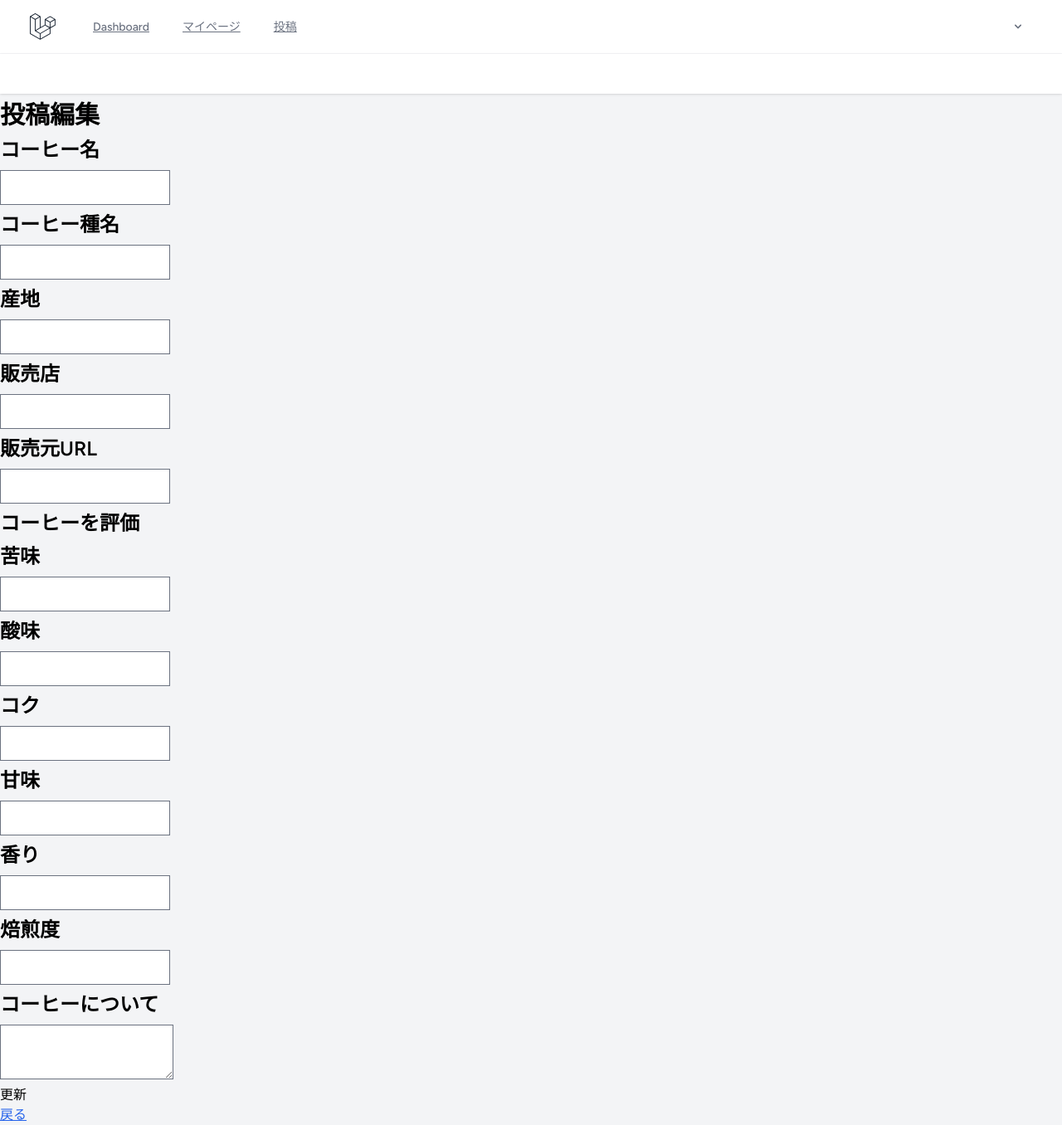
After one commit to ok66ym/coffeeApp, a Laravel app: template resources/views/posts/edit.blade.php in a window 1280 px wide. The commit adds this page. Shown: the whole page at 83% size. Run offline with Laravel 9, Linux system fonts and the light colour scheme; the template is opened without the code that fills it, so the values that code supplies are empty; style sheets or scripts are compiled from the project's sources.

Commit message:
Implemented post editing and post deletion functions. The deletion function adopts logical deletion. Added deleted_at column to coffes, coffeeposts and searchstores tables.

```diff
--- a/app/Models/CoffeePost.php
+++ b/app/Models/CoffeePost.php
@@ -4,10 +4,12 @@ namespace App\Models;
 
 use Illuminate\Database\Eloquent\Factories\HasFactory;
 use Illuminate\Database\Eloquent\Model;
+use Illuminate\Database\Eloquent\SoftDeletes;
 
 class CoffeePost extends Model
 {
     use HasFactory;
+    use SoftDeletes;
 
     protected $table = 'coffeeposts';
 
--- a/resources/views/posts/create.blade.php
+++ b/resources/views/posts/create.blade.php
@@ -8,13 +8,13 @@
     </head>
     <x-app-layout>
         <body>
-            <h1>Name</h1>
+            <h1>投稿作成</h1>
             <form action='/posts' method="POST">
                 @csrf
 
                 <!--コーヒー名を記録-->
                 <div class="coffeeName">
-                    <h2>Nama</h2>
+                    <h2>コーヒー名</h2>
                     <input type="text" name="post[name]" placeholder="ブルーマウンテン" value="{{ old('post.name') }}"/>
                 </div>
                 <p class="name_error" style="color:red">{{ $errors->first('post.name') }}</p>
--- /dev/null
+++ b/resources/views/posts/edit.blade.php
@@ -0,0 +1,109 @@
+<!DOCTYPE html>
+<html lang="{{ str_replace('_', '-', app()->getLocale()) }}">
+    <head>
+        <meta charset="utf-8">
+        <title>投稿編集</title>
+        <!-- Fonts -->
+        <link href="https://fonts.googleapis.com/css?family=Nunito:200,600" rel="stylesheet">
+    </head>
+    <x-app-layout>
+        <body>
+            <h1>投稿編集</h1>
+            <div class="posts">
+                <form action='/posts/{{ $post->id }}' method="POST">
+                    @csrf
+                    @method('PUT')
+                    <!--コーヒー名を記録-->
+                    <div class="posts_coffeeName">
+                        <h2>コーヒー名</h2>
+                        <input type="text" name="post[name]" value="{{ $post->name }}"/>
+                    </div>
+                    <p class="name_error" style="color:red">{{ $errors->first('post.name') }}</p>
+
+                    <!--コーヒー種名を記録-->
+                    <div class="posts_speciesName">
+                        <h2>コーヒー種名</h2>
+                        <input type="text" name="post[species_name]" value="{{ $post->species_name }}"/>
+                    </div>
+                    <p class="species_name_error" style="color:red">{{ $errors->first('post.species_name') }}</p>
+
+                    <!--コーヒーの産地を記録-->
+                    <div class="posts_areaName">
+                        <h2>産地</h2>
+                        <input type="text" name="post[area_name]" value="{{ $post->area_name }}"/>
+                    </div>
+                    <p class="area_name_error" style="color:red">{{ $errors->first('post.area_name') }}</p>
+
+                    <!--販売・購入店を記録-->
+                    <div class="posts_shopName">
+                        <h2>販売店</h2>
+                        <input type="text" name="post[shop_name]" value="{{ $post->shop_name }}"/>
+                    </div>
+                    <p class="shop_name_error" style="color:red">{{ $errors->first('post.shop_name') }}</p>
+
+                    <!--コーヒー販売元のurlを記録-->
+                    <div class="posts_shopURL">
+                        <h2>販売元URL</h2>
+                        <input type="text" name="post[shop_url]" value="{{ $post->shop_url }}"/>
+                    </div>
+                    <p class="ship_url_error" style="color:red">{{ $errors->first('post.shop_url') }}</p>
+
+                    <!--コーヒーを5つの項目で評価-->
+                    <div class="evaluation_coffeeposts">
+                        <h2>コーヒーを評価</h2>
+
+                        <div class="posts_bitter">
+                            <h2>苦味</h2>
+                            <input type="text" name="post[bitter]" value="{{ $post->bitter }}"/>
+                        <p class="bitter_error" style="color:red">{{ $errors->first('post.bitter') }}</p>
+
+                        <div class="posts_acidity">
+                            <h2>酸味</h2>
+                            <input type="text" name="post[acidity]" value="{{ $post->acidity }}"/>
+                        </div>
+                        <p class="acidity_error" style="color:red">{{ $errors->first('post.acidity') }}</p>
+
+                        <div class="posts_rich">
+                            <h2>コク</h2>
+                            <input type="text" name="post[rich]" value="{{ $post->rich }}"/>
+                        </div>
+                        <p class="rich_error" style="color:red">{{ $errors->first('post.rich') }}</p>
+
+                        <div class="posts_sweet">
+                            <h2>甘味</h2>
+                            <input type="text" name="post[sweet]" value="{{ $post->sweet }}"/>
+                        </div>
+                        <p class="sweet_error" style="color:red">{{ $errors->first('post.sweet') }}</p>
+
+                        <div class="posts_smell">
+                            <h2>香り</h2>
+                            <input type="text" name="post[smell]" value="{{ $post->smell }}"/>
+                        </div>
+                        <p class="smell_error" style="color:red">{{ $errors->first('post.smell') }}</p>
+                    </div>
+
+                    <!--コーヒー豆の焙煎度を記録-->
+                    <div class="posts_roasted">
+                        <h2>焙煎度</h2>
+                        <input type="text" name="post[roasted]" value="{{ $post->roasted }}"/>
+                    </div>
+                    <p class="roasted_error" style="color:red">{{ $errors->first('post.roasted') }}</p>
+
+                    <!--投稿するコーヒーについての説明-->
+                    <div class="posts_body">
+                        <h2>コーヒーについて</h2>
+                        <textarea name="post[explanation]">{{ $post->explanation }}</textarea>
+                    </div>
+                    <p class="explanation_error" style="color:red">{{ $errors->first('post.explanation') }}</p>
+
+                    <!--投稿ボタンの実装-->
+                    <input type="submit" value="更新"/>
+                </form>
+            </div>
+
+            <div class="footer">
+                <a href="/posts/{{ $post->id }}">戻る</a>
+            </div>
+        </body>
+    </x-app-layout>
+</html>
--- a/resources/views/posts/index.blade.php
+++ b/resources/views/posts/index.blade.php
@@ -12,10 +12,10 @@
             {{ Auth::user() -> name }}
 
             <!--投稿作成外面の実装-->
-            <a href='/posts/create'>投稿</a>
+            <a href='/posts/create'><br>新規投稿</a>
 
             <!--投稿内容を表示-->
-            <h1>Name</h1>
+            <h1>投稿</h1>
             <div class='posts'>
                 @foreach ($posts as $post)
                     <div class='post'>
--- a/routes/web.php
+++ b/routes/web.php
@@ -30,9 +30,12 @@ Route::get('/dashboard', function () {
 //CoffeePost関係のルーティング
 Route::controller(CoffeePostController::class)->middleware(['auth'])->group(function(){
    Route::get('/', 'index')->name('index');                 //投稿一覧
+   Route::post('/posts', 'store')->name('store');           //投稿を保存
    Route::get('/posts/create', 'create')->name('create');   //新規投稿作成
-   Route::post('/posts', 'store')->name('store');           //投稿を保存
    Route::get('/posts/{post}', 'show')->name('show');       //投稿詳細
+   Route::put('/posts/{post}', 'update');                   //投稿編集実行
+   Route::delete('/posts/{post}', 'delete');                //投稿削除
+   Route::get('/posts/{post}/edit', 'edit');                //投稿編集表示
 });
 
 //Breeze機能の認証機能
```
Also changed, not shown: app/Http/Controllers/CoffeePostController.php (+22 -1 lines), resources/views/posts/show.blade.php (+30 -2 lines), database/migrations/2023_07_12_065511_create_coffees_table.php, database/migrations/2023_07_12_072715_create_searchstores_table.php, database/migrations/2023_07_22_030107_create_coffeeposts_table.php, database/migrations/2023_07_22_050232_create_coffee_user_table.php.
